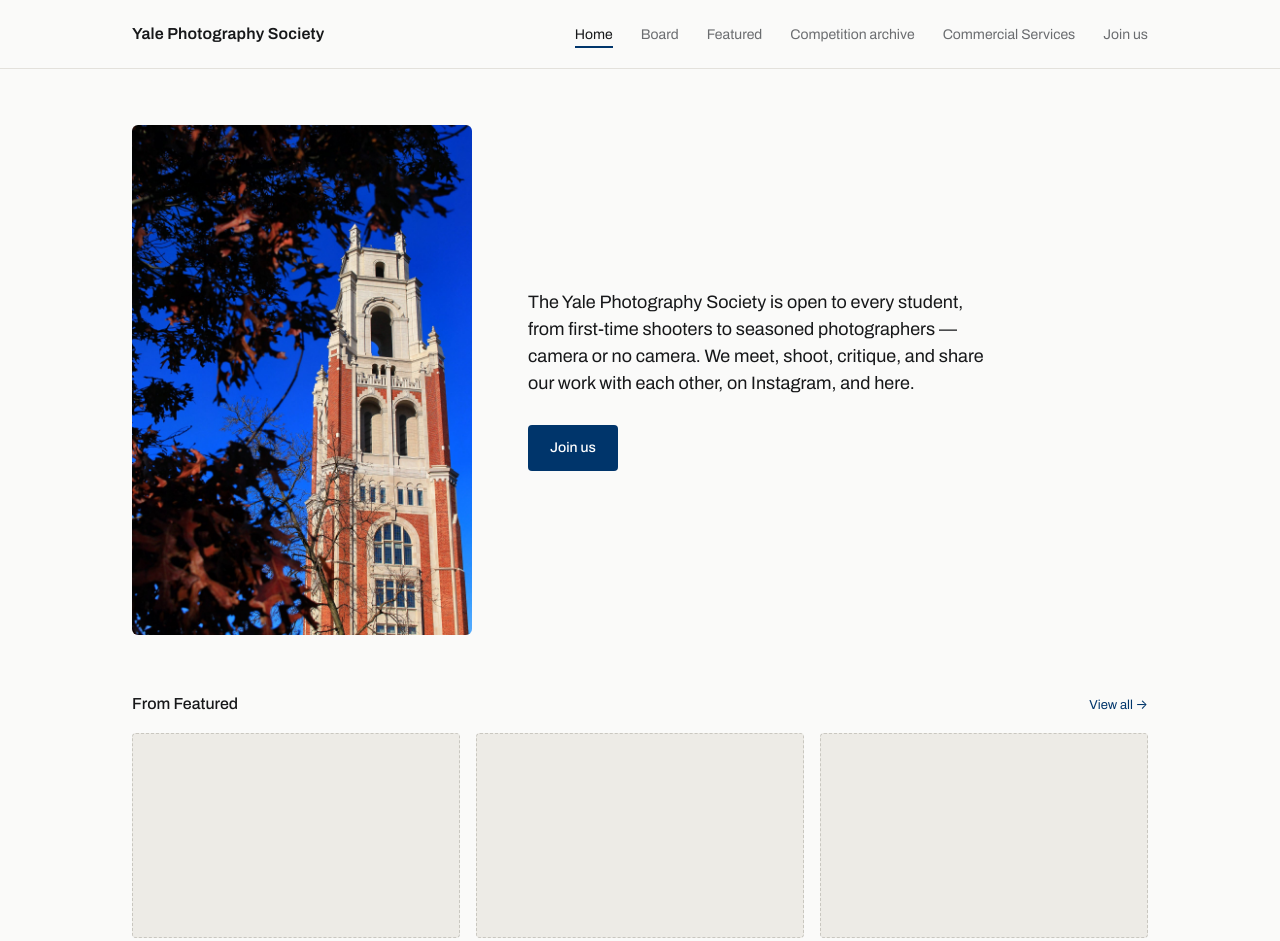
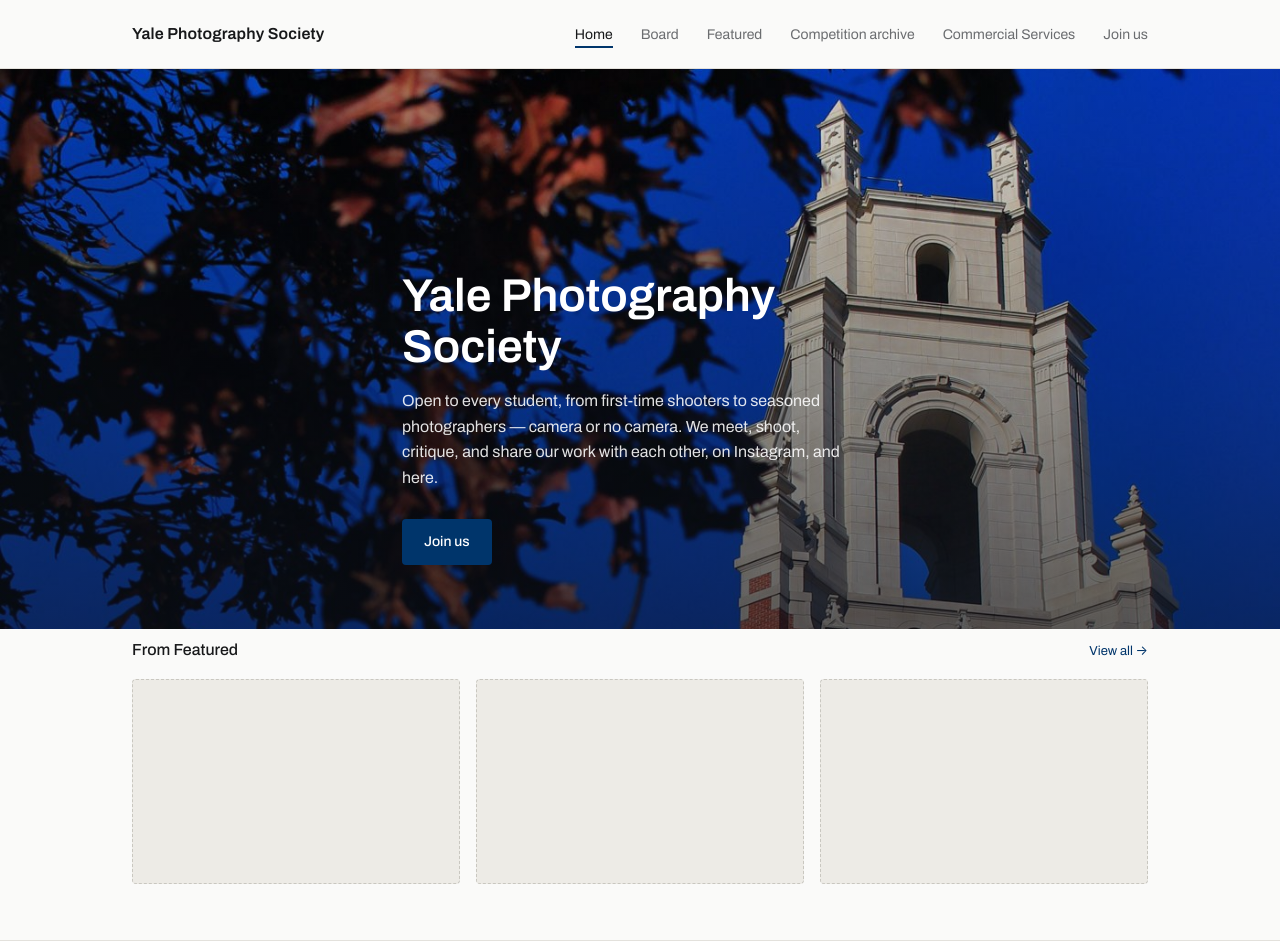
Before and after one commit to emc-squared/yale-photography-society, a plain HTML site: page index.html in a window 1280 px wide. Shown: the top 941 px of the page. Drawn offline with Linux system fonts and the light colour scheme.

Commit message:
Full-bleed hero on home page

```diff
--- a/css/style.css
+++ b/css/style.css
@@ -165,45 +165,56 @@
 
 /* ---------- hero (home) ---------- */
 
-.hero {
-  padding: 56px 0 48px;
+.hero-full {
+  position: relative;
+  min-height: 560px;
+  display: flex;
+  align-items: flex-end;
+  overflow: hidden;
 }
 
-.hero-layout {
-  display: flex;
-  align-items: center;
-  gap: 56px;
+.hero-bg-img {
+  position: absolute;
+  inset: 0;
+  width: 100%;
+  height: 100%;
+  object-fit: cover;
+  object-position: center 25%;
 }
 
-.hero-photo {
-  flex: 0 0 340px;
+.hero-overlay {
+  position: absolute;
+  inset: 0;
+  background: linear-gradient(180deg, rgba(10, 15, 25, 0.15) 0%, rgba(10, 15, 25, 0.65) 100%);
 }
 
-.hero-photo img {
-  border-radius: 6px;
-  width: 100%;
-  height: auto;
+.hero-full-content {
+  position: relative;
+  z-index: 1;
+  padding: 56px 32px 64px;
+  color: #fff;
 }
 
-.hero-content {
-  flex: 1;
+.hero-full-content h1 {
+  font-size: 46px;
+  font-weight: 600;
+  line-height: 1.1;
+  margin: 0 0 16px;
+  max-width: 18ch;
 }
 
-.hero p {
-  font-size: 18px;
-  color: var(--text-primary);
-  max-width: 46ch;
+.hero-full-content p {
+  font-size: 16px;
+  color: rgba(255, 255, 255, 0.88);
+  max-width: 48ch;
   margin: 0 0 28px;
-  line-height: 1.5;
+  line-height: 1.6;
 }
 
-@media (max-width: 760px) {
-  .hero-layout {
-    flex-direction: column;
-    align-items: flex-start;
-    gap: 28px;
-  }
-  .hero-photo { flex-basis: auto; width: 100%; max-width: 320px; }
+@media (max-width: 640px) {
+  .hero-full { min-height: 440px; }
+  .hero-full-content { padding: 36px 20px 44px; }
+  .hero-full-content h1 { font-size: 32px; }
 }
 
 .btn {
--- a/index.html
+++ b/index.html
@@ -23,22 +23,17 @@
     </div>
   </nav>
 
-  <header class="hero">
-    <div class="wrap">
-      <div class="hero-layout">
-        <div class="hero-photo">
-          <img src="images/yale-tower.jpg" alt="Yale campus tower against a blue sky">
-        </div>
-        <div class="hero-content">
-          <p>
-            The Yale Photography Society is open to every student, from
-            first-time shooters to seasoned photographers — camera or no
-            camera. We meet, shoot, critique, and share our work with each
-            other, on Instagram, and here.
-          </p>
-          <a href="join.html" class="btn">Join us</a>
-        </div>
-      </div>
+  <header class="hero-full">
+    <img src="images/yale-tower.jpg" alt="Yale campus tower against a blue sky" class="hero-bg-img">
+    <div class="hero-overlay"></div>
+    <div class="hero-full-content wrap">
+      <h1>Yale Photography Society</h1>
+      <p>
+        Open to every student, from first-time shooters to seasoned
+        photographers — camera or no camera. We meet, shoot, critique, and
+        share our work with each other, on Instagram, and here.
+      </p>
+      <a href="join.html" class="btn">Join us</a>
     </div>
   </header>
 
```
